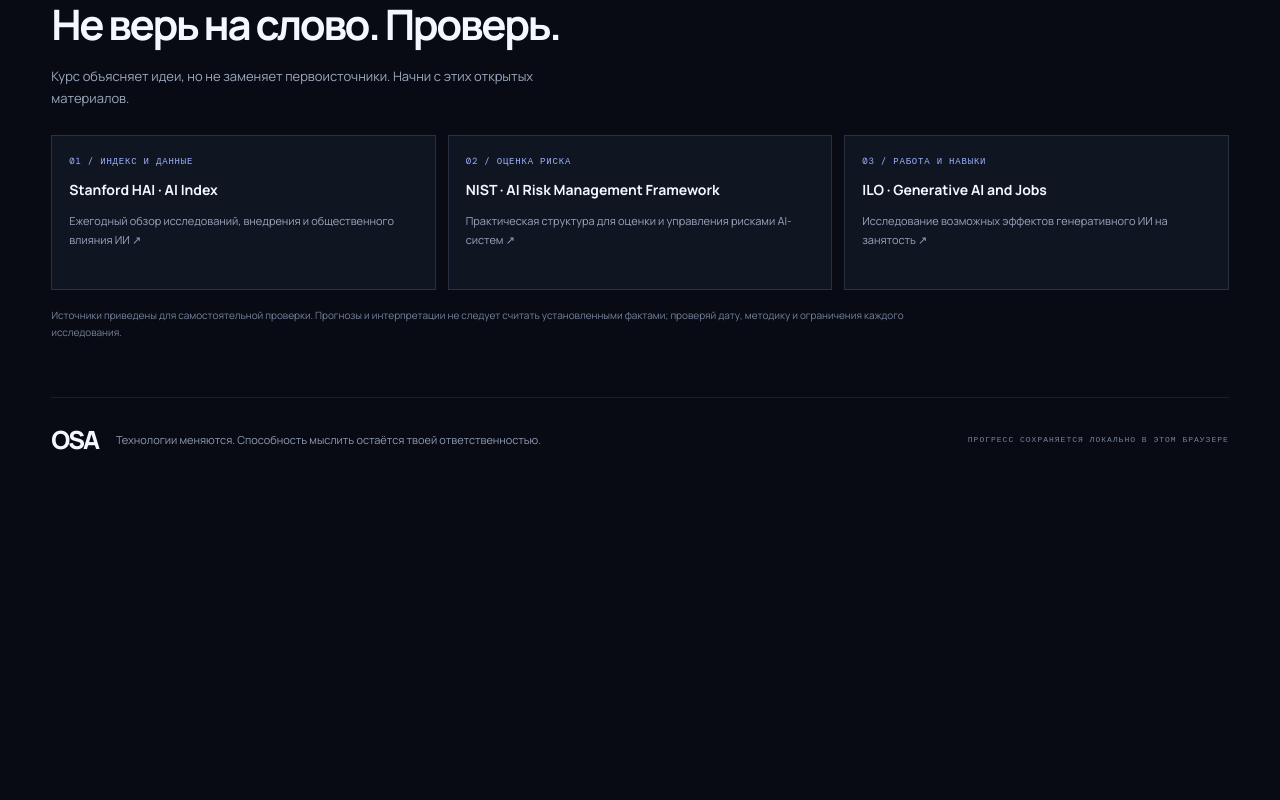
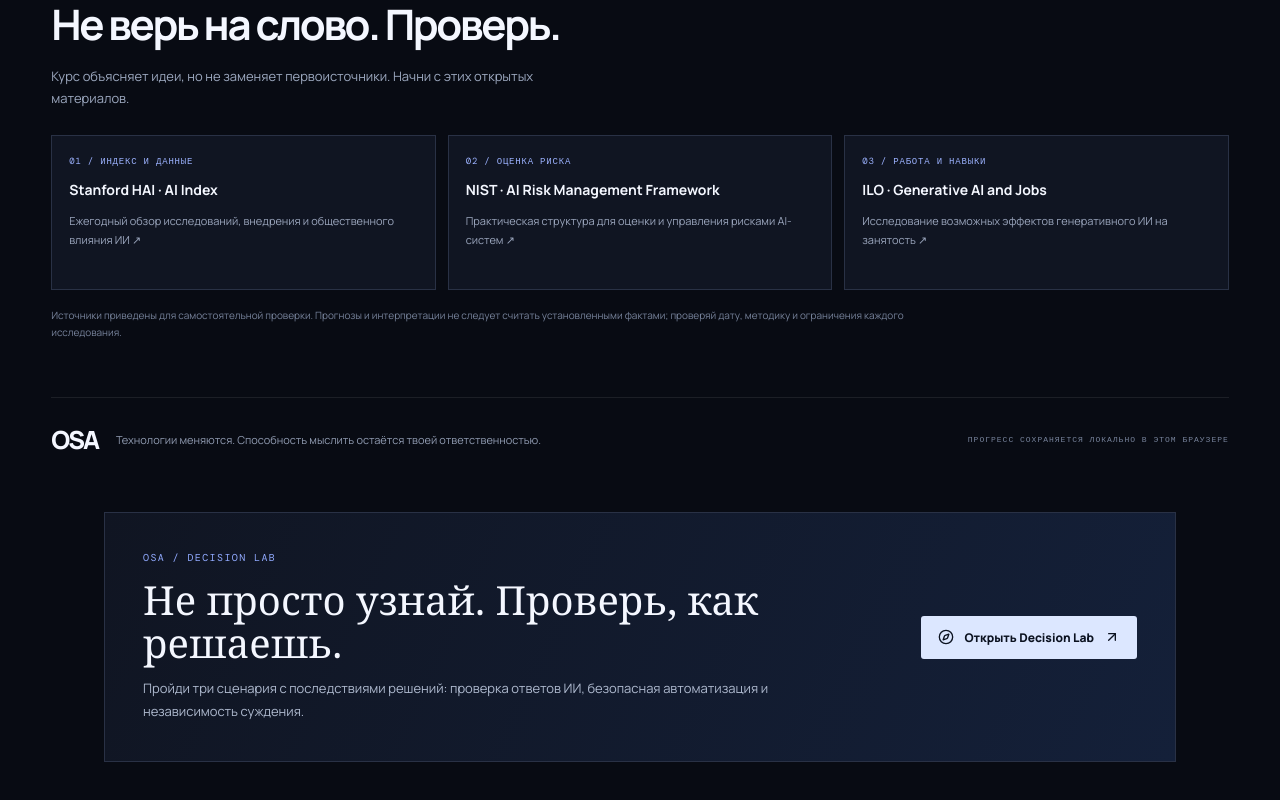
Before and after one commit to osmanosmanov6880-bot/osa-global-intelligence, a Next.js app: page /cinema in a window 1280 px wide. Shown: the part 1494-2294 px from the top of the page. Before the commit the page ends 1986 px from the top, so only its background shows below. Built offline with nearby package versions, Linux system fonts and the light colour scheme; no server answers.

Commit message:
feat(cinema): connect the interactive decision lab from main experience

```diff
--- a/app/cinema/page.tsx
+++ b/app/cinema/page.tsx
@@ -1,4 +1,6 @@
 import type { Metadata } from "next";
+import Link from "next/link";
+import { ArrowUpRight, Compass } from "lucide-react";
 import { InteractiveCinema } from "@/components/InteractiveCinema";
 
 export const metadata: Metadata = {
@@ -8,5 +10,17 @@
 };
 
 export default function CinemaPage() {
-  return <InteractiveCinema />;
+  return <>
+    <InteractiveCinema />
+    <section style={{maxWidth: 1120, margin: "0 auto", padding: "20px 24px 64px", color: "#f4f7ff"}}>
+      <div style={{border: "1px solid #293145", background: "linear-gradient(115deg,#101522,#142039)", padding: "clamp(22px,4vw,38px)", display: "flex", alignItems: "center", justifyContent: "space-between", gap: 24, flexWrap: "wrap"}}>
+        <div style={{maxWidth: 650}}>
+          <p style={{font: "10px 'DM Mono',monospace", letterSpacing: "1.4px", color: "#91aaff", margin: "0 0 14px"}}>OSA / DECISION LAB</p>
+          <h2 style={{font: "clamp(27px,4vw,40px)/1.08 Georgia,serif", fontWeight: 400, margin: "0 0 12px"}}>Не просто узнай. Проверь, как решаешь.</h2>
+          <p style={{fontSize: 13, lineHeight: 1.8, color: "#aeb9ce", margin: 0}}>Пройди три сценария с последствиями решений: проверка ответов ИИ, безопасная автоматизация и независимость суждения.</p>
+        </div>
+        <Link href="/cinema/lab" style={{display:"inline-flex",alignItems:"center",gap:10,background:"#dce7ff",color:"#0b1220",padding:"13px 17px",fontSize:12,fontWeight:800,textDecoration:"none",borderRadius:3,whiteSpace:"nowrap"}}><Compass size={16}/> Открыть Decision Lab <ArrowUpRight size={16}/></Link>
+      </div>
+    </section>
+  </>;
 }
```
